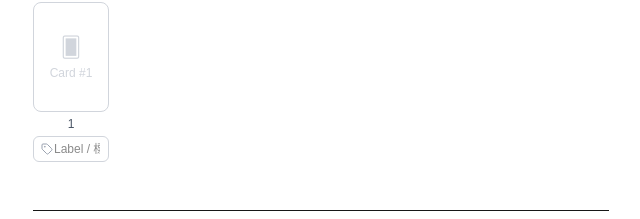
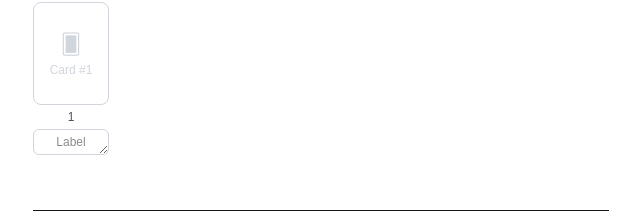
Before and after one commit to CatherineHsuDev/tarot-card-picker, a Next.js app: page / in a window 1280 px wide. Shown: the part 312-531 px from the top of the page, without its empty margins (319-959 px from the left). Built offline with nearby package versions, Linux system fonts and the light colour scheme.

Commit message:
fix(input): support non-Latin character input on Safari

```diff
--- a/app/page.tsx
+++ b/app/page.tsx
@@ -309,13 +309,12 @@ export default function HomePage() {
                   <span className="mt-1 text-xs text-gray-600">{i + 1}</span>
 
                   <div className="relative w-full mt-1">
-                    <Tag className="w-3 h-3 text-gray-400 absolute left-2 top-1/2 -translate-y-1/2" />
-                    <input
-                      type="text"
-                      placeholder="Label / 標籤"
+                    <textarea
+                      rows={1}
+                      placeholder="Label"
                       value={options[i] ?? ""}
                       onChange={(e) => handleOptionChange(i, e.target.value)}
-                      className="w-full rounded-md border border-gray-300 text-xs text-center pl-5 pr-2 py-1 focus:outline-none focus:ring-2 focus:ring-black/60"
+                      className="w-full rounded-md border border-gray-300 text-xs text-center py-1 focus:outline-none focus:ring-2 focus:ring-black/60"
                     />
                   </div>
                 </div>
```
